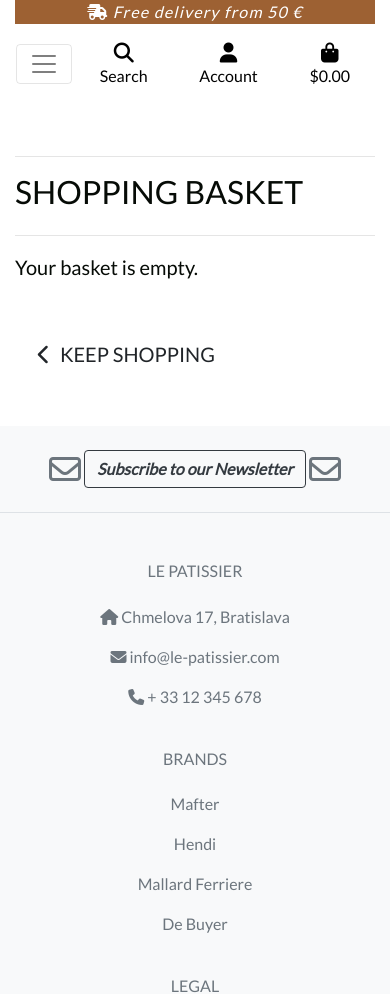
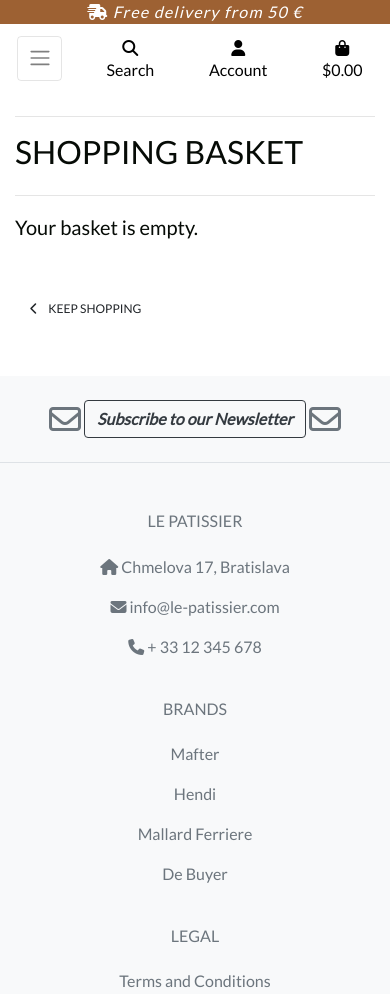
Before and after one commit to LudovicLeGuen/le_patissier, a Django app: page /basket/ in a window 390 px wide. Shown: the top 994 px of the page. Run offline with Django 3.2, Linux system fonts and the light colour scheme; the visitor is signed in with stand-in values (Sample User, id 1); some libraries are stand-ins or nearby versions.

Commit message:
Restyled several elements for better visuals

```diff
--- a/home/templates/home/index.html
+++ b/home/templates/home/index.html
@@ -13,7 +13,7 @@
 <div id="page-wrapper">
     <img src="media/pain-au-chocolat.jpg" alt="Pain au chocolat platter">
     <div id="button-hero">
-        <a class="btn btn-lg rounded-5 text-uppercase font-weight-bold py-3 border-5" href="{% url 'products' %}" role="button">Shop now</a>
+        <a class="btn btn-lg rounded-5 lead-font-size text-uppercase font-weight-bold py-3 border-5" href="{% url 'products' %}" role="button">Shop now</a>
     </div>
 </div>
 {% endblock %}
--- a/static/css/base.css
+++ b/static/css/base.css
@@ -6,6 +6,15 @@ body {
     height: calc(100vh - 170px);
     color: #060B06;
     font-family: Lato;
+}
+
+.container-fluid {
+    padding-right: 0px;
+    padding-left: 0px
+}
+
+.navbar {
+    padding: 0.5rem 2rem;
 }
 
 /* from Bulma */
@@ -110,11 +119,48 @@ body {
 /* pad the top a bit when navbar is collapsed on mobile */
 @media (max-width: 991px) {
     .header-container {
-        padding-top: 140px;
+        padding-top: 100px;
     }
 
     body {
-        height: calc(100vh - 140px);
+        height: calc(100vh - 100px);
+    }
+
+    .display-4.logo-font.text-black {
+        font-size: 2rem;
+    }
+
+    .nav-link {
+        padding: 0.15rem;
+    }
+
+    .nav-link i.fa-lg {
+        font-size: 1rem;
+    }
+
+    .navbar-toggler {
+        padding: .6rem .6rem;
+        font-size: 1rem;
+    }
+
+    #delivery-banner h4 {
+        font-size: .9rem;
+    }
+
+    .btn.btn-outline-black.rounded-0,
+    .btn.btn-black.rounded-0 {
+        padding: .375rem .375rem;
+    }
+
+    .btn.btn-outline-black.rounded-0.btn-lg,
+    .btn.btn-black.rounded-0.btn-lg {
+        padding: .375rem .375rem;
+        font-size: .75rem;
+    }
+
+    .increment-qty,
+    .decrement-qty {
+        padding: .25rem .5rem !important;
     }
 }
 
@@ -130,7 +176,7 @@ body {
 
 #page-wrapper img {
     width: 100%;
-    height: 80vh;
+    height: auto;
     object-fit: contain;
 }
 
@@ -204,9 +250,9 @@ body {
     letter-spacing: 1.5px;
 }
 
-.add-basket-btn{
+.add-basket-btn {
     background-color: #060B06;
-    color: white!important;
+    color: white !important;
     width: 100%;
     letter-spacing: 1px;
 }
@@ -221,7 +267,8 @@ body {
 
 .keep-shopping-btn {
     background: white;
-    color: #060B06 !important; /* use important to override link colors for <a> elements */
+    color: #060B06 !important;
+    /* use important to override link colors for <a> elements */
     border: 1px solid #060B06;
 }
 
@@ -233,7 +280,7 @@ body {
     border: 1px solid #060B06;
 }
 
-.qty_input{
+.qty_input {
     width: 100%;
 }
 
@@ -318,8 +365,10 @@ body {
 /* Allauth form formatting */
 
 .allauth-form-inner-content p {
-    margin-top: 1.5rem; /* mt-4 */
-    color: #6c757d; /* text-secondary */
+    margin-top: 1.5rem;
+    /* mt-4 */
+    color: #6c757d;
+    /* text-secondary */
 }
 
 .allauth-form-inner-content input {
@@ -337,8 +386,8 @@ body {
 
 .allauth-form-inner-content button,
 .allauth-form-inner-content input[type='submit'] {
-	/* btn */
-	display: inline-block;
+    /* btn */
+    display: inline-block;
     font-weight: 400;
     color: #fff;
     text-align: center;
@@ -355,18 +404,19 @@ body {
     border-radius: 0;
 
     /* standard bootstrap btn transitions */
-    transition: color .15s ease-in-out,background-color .15s ease-in-out,border-color .15s ease-in-out,box-shadow .15s ease-in-out;
+    transition: color .15s ease-in-out, background-color .15s ease-in-out, border-color .15s ease-in-out, box-shadow .15s ease-in-out;
 }
 
 .allauth-form-inner-content button:hover,
 .allauth-form-inner-content input[type='submit']:hover {
-	color: #fff;
+    color: #fff;
     background-color: #222;
     border-color: #222;
 }
 
 .allauth-form-inner-content a {
-	color: #17a2b8; /* text-info */
+    color: #17a2b8;
+    /* text-info */
 }
 
 /* Product Form */
--- a/templates/includes/main-nav.html
+++ b/templates/includes/main-nav.html
@@ -1,5 +1,11 @@
 <div class="collapse navbar-collapse" id="main-nav">
     <ul class="navbar-nav w-auto mx-auto">
+        <li class="nav-item d-block d-md-none">
+            <a class="logo-font font-weight-bold nav-link text-black mr-5" href="{% url 'home' %}" id="home-link">
+                Home
+            </a>
+        </li>
+
         <li class="nav-item dropdown">
             <a class="logo-font font-weight-bold nav-link text-black mr-5" href="#" id="all-products-link"
                 data-toggle="dropdown" aria-haspopup="true" aria-expanded="false">
--- a/templates/includes/mobile-top-header.html
+++ b/templates/includes/mobile-top-header.html
@@ -1,5 +1,6 @@
 <li class="list-inline-item">
-    <a class="text-black nav-link d-block d-lg-none" href="#" id="mobile-search" data-toggle="dropdown" aria-haspopup="true" aria-expanded="false">
+    <a class="text-black nav-link d-block d-lg-none" href="#" id="mobile-search" data-toggle="dropdown"
+        aria-haspopup="true" aria-expanded="false">
         <div class="text-center">
             <div><i class="fas fa-search fa-lg"></i></div>
             <p class="my-0">Search</p>
@@ -8,7 +9,8 @@
     <div class="dropdown-menu border-0 w-100 p-3 rounded-0 my-0" aria-labelledby="mobile-search">
         <form class="form" method="GET" action="">
             <div class="input-group w-100">
-                <input class="form-control border border-black rounded-0" type="text" name="q" placeholder="Search our site">
+                <input class="form-control border border-black rounded-0" type="text" name="q"
+                    placeholder="Search our site">
                 <div class="input-group-append">
                     <button class="form-control form-control btn btn-black border border-black rounded-0" type="submit">
                         <span class="icon">
@@ -21,7 +23,8 @@
     </div>
 </li>
 <li class="list-inline-item dropdown">
-    <a class="text-black nav-link d-block d-lg-none" href="#" id="user-options" data-toggle="dropdown" aria-haspopup="true" aria-expanded="false">
+    <a class="text-black nav-link d-block d-lg-none" href="#" id="user-options" data-toggle="dropdown"
+        aria-haspopup="true" aria-expanded="false">
         <div class="text-center">
             <div><i class="fas fa-user fa-lg"></i></div>
             <p class="my-0">Account</p>
@@ -31,8 +34,9 @@
         {% if request.user.is_authenticated %}
         {% if request.user.is_superuser %}
         <a href="{% url 'add_product' %}" class="dropdown-item">Product Management</a>
+        <a href="{% url 'admin:index' %}" class="dropdown-item">Administration</a>
         {% endif %}
-            <a href="" class="dropdown-item">My Profile</a>
+        <a href="{% url 'profile' %}" class="dropdown-item">My Profile</a>
         <a href="{% url 'account_logout' %}" class="dropdown-item">Logout</a>
         {% else %}
         <a href="{% url 'account_signup' %}" class="dropdown-item">Register</a>
@@ -41,7 +45,8 @@
     </div>
 </li>
 <li class="list-inline-item">
-    <a class="{% if grand_total %}text-primary font-weight-bold{% else %}text-black{% endif %} nav-link d-block d-lg-none" href="{% url 'view_basket' %}">
+    <a class="{% if grand_total %}text-primary font-weight-bold{% else %}text-black{% endif %} nav-link d-block d-lg-none"
+        href="{% url 'view_basket' %}">
         <div class="text-center">
             <div><i class="fas fa-shopping-bag fa-lg"></i></div>
             <p class="my-0">
--- a/templates/includes/test.html
+++ /dev/null
@@ -1 +0,0 @@
-TESTY TEST
```
Lines whose indentation alone changed are shown as unchanged.
